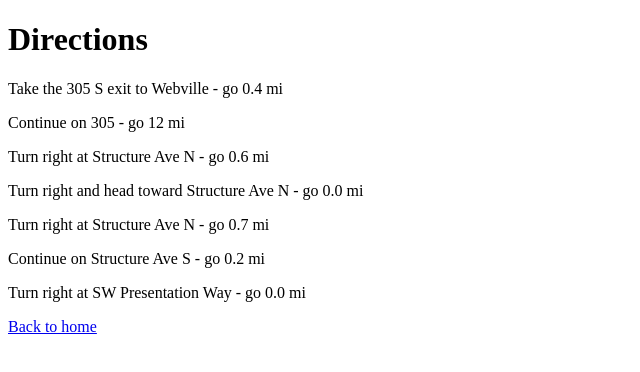
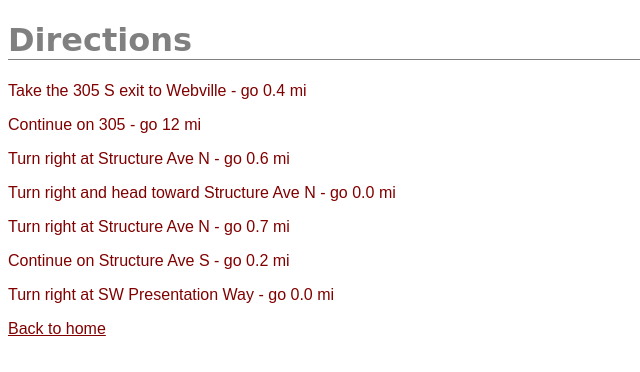
Before and after one commit to yue2/html_learning, a plain HTML site: page lounge/details/directions.html in a window 1280 px wide. Shown: the whole page, without its empty margins (0-640 px from the left). Drawn offline with Linux system fonts and the light colour scheme.

Commit message:
adding css from chp7

```diff
--- a/lounge/details/directions.html
+++ b/lounge/details/directions.html
@@ -3,6 +3,7 @@
   <head>
     <meta charset="utf-8">
     <title>Directions</title>
+    <link rel="stylesheet" href="../lounge.css">
   </head>
   <body>
     <h1>Directions</h1>
--- /dev/null
+++ b/lounge/lounge.css
@@ -0,0 +1,12 @@
+p,a {
+  color: maroon;
+  font-family: sans-serif;
+}
+h1,h2{
+  color: gray;
+  font-family: cursive;
+}
+h1{
+  border-bottom: 1.5px solid gray;
+}
+/* commenting */
```
Also changed, not shown: lounge/lounge.html (+1 -0 lines).
